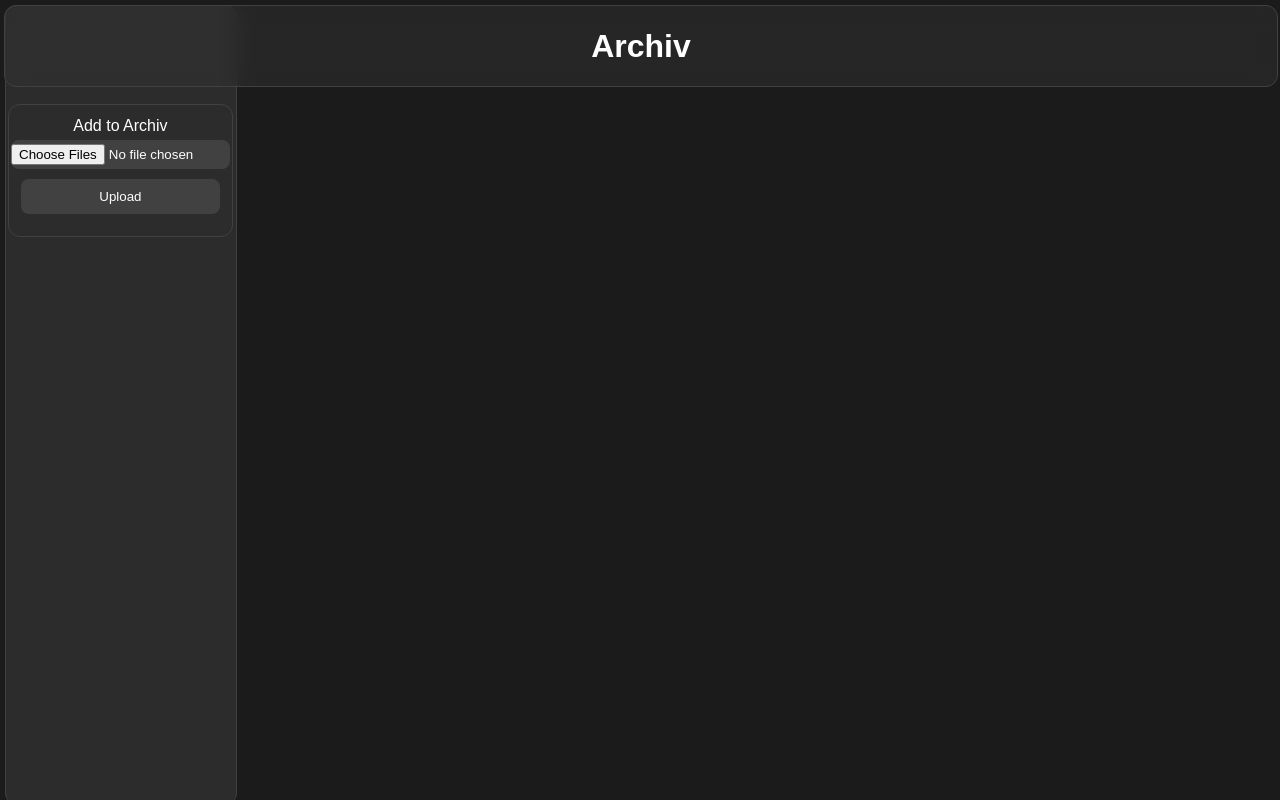
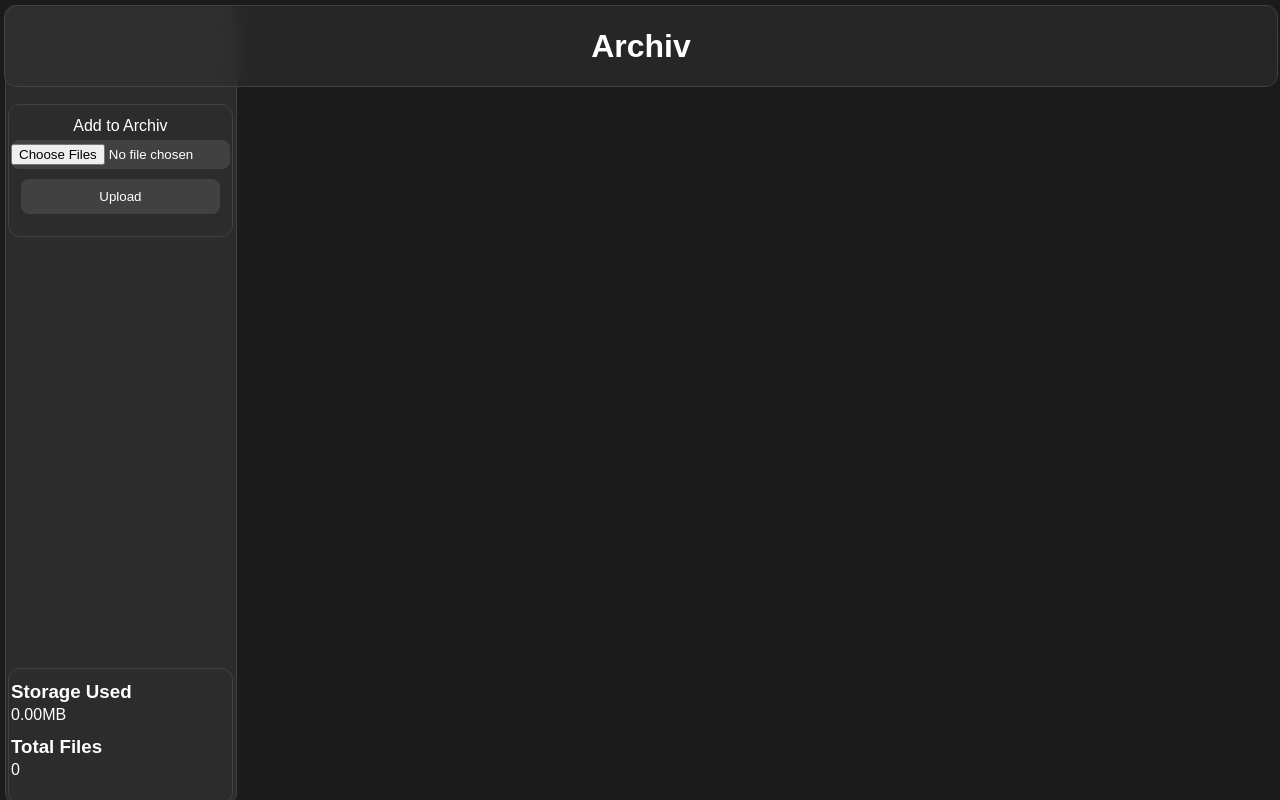
Before and after one commit to nishindudu/Archiv, a Flask app: page / in a window 1280 px wide. Run offline with Flask 3, Linux system fonts and the light colour scheme; data that the repository does not hold is empty; some libraries are stand-ins or nearby versions.

Commit message:
Add storage used and total file count

```diff
--- a/frontend/static/main.js
+++ b/frontend/static/main.js
@@ -98,7 +98,7 @@ async function addFile() {
     files = document.getElementById("fileInput").files;
     if (files.length > 0) {
         for (const file of files) {
-            console.log("Selected file:", file.name);
+            // console.log("Selected file:", file.name);
             let formData = new FormData();
             formData.append("files", file);
 
@@ -115,6 +115,7 @@ async function addFile() {
     }
     document.getElementById("fileInput").value = '';
     loadMoreFiles();
+    getAppInfo();
 }
 
 async function deleteFile() {
@@ -216,10 +217,16 @@ async function getFileList(start=0, end=30) {
     maxFiles = maxFiles['count'];
 }
 
+let fetchTries = 101;
+
 async function loadMoreFiles() {
-    maxFiles = await fetch('/data/count')
-    maxFiles = await maxFiles.json();
-    maxFiles = maxFiles['count'];
+    fetchTries += 1;
+    if (fetchTries > 100) {
+        maxFiles = await fetch('/data/count')
+        maxFiles = await maxFiles.json();
+        maxFiles = maxFiles['count'];
+        fetchTries = 0;
+    }
     if (isLoading || loadedFiles === maxFiles) return;
     isLoading = true;
 
@@ -233,7 +240,13 @@ async function loadMoreFiles() {
             filediv.className = "file";
             filediv.onclick = () => openViewer(file['filename']);
             const thumbnailUrl = await getThumbnail(file['filename']);
-            filediv.innerHTML = `<img loading="lazy" src="${thumbnailUrl}" onerror="this.src='/static/icon/cloud-off.svg';this.classList.add('thumb-error');" alt="Thumbnail" class="thumbnail"><div class="filename">${file['filename']}</div>`;
+            const fname = file['filename'];
+            if (fname.length > 10) {
+                displayName = fname.substring(0, 10) + "..." + fname.substring(fname.length - 10);
+            } else {
+                displayName = fname;
+            }
+            filediv.innerHTML = `<img loading="lazy" src="${thumbnailUrl}" onerror="this.src='/static/icon/cloud-off.svg';this.classList.add('thumb-error');" alt="Thumbnail" class="thumbnail"><div class="filename" filename="${fname}">${displayName}</div>`;
             fileListDiv.appendChild(filediv);
         })();
     }
@@ -257,6 +270,20 @@ window.addEventListener("scroll", async function() {
     }
 }, true); //true to capture event from child elements
 
+
+async function getAppInfo() {
+    res = await fetch('/data/info');
+    res = await res.json();
+
+    storageElement = document.getElementById("storage-used");
+    totalFilesElement = document.getElementById("total-files");
+
+    storageElement.textContent = `${((res['storage_used']/1024/1024).toFixed(2))}MB`;
+    totalFilesElement.textContent = res['total_files'];
+}
+
+
 document.addEventListener("DOMContentLoaded", function() {
     getFileList();
+    getAppInfo();
 });
--- a/frontend/static/styles.css
+++ b/frontend/static/styles.css
@@ -138,6 +138,7 @@ body {
     border: #414141 1px solid;
     cursor: pointer;
     transition-duration: 0.2s;
+    animation: fadein 0.2s ease-in-out;
 }
 
 .file:hover {
@@ -172,11 +173,13 @@ body {
     min-width: 80vw;
     border-radius: 12px;
     border: #414141 1px solid;
-    background-color: #303030;
+    /* background-color: #303030; */
+    background-color: #303030c5;
     display: flex;
     flex-direction: column;
     align-items: center;
     text-align: center;
+    animation: fadein 0.2s ease-in-out;
 }
 
 .viewer-head {
@@ -213,7 +216,7 @@ body {
 
 #viewer-content img, #viewer-content video {
     max-width: clamp(300px, 80vw, 900px);
-    /* max-height: 80%; */
+    max-height: clamp(500px, 70vh, 900px);
     /* width: 90%; */
     border-radius: 12px;
     border: #414141 1px solid;
@@ -298,3 +301,32 @@ button {
 .viewer-error {
     height: 64vh !important;
 }
+
+.app-info {
+    display: flex;
+    flex-direction: column;
+}
+
+.app-info h3 {
+    margin: 0;
+    margin-bottom: 3px;
+}
+
+.app-info span {
+    font-size: 1em;
+    /* margin-bottom: 10px; */
+}
+
+.app-info div {
+    margin-bottom: 12px;
+}
+
+@-webkit-keyframes fadein {
+    from {bottom: 0; opacity: 0;}
+    to {bottom: 18px; opacity: 1;}
+}
+
+@keyframes fadein {
+    from {bottom: 0; opacity: 0;}
+    to {bottom: 18px; opacity: 1;}
+}
--- a/frontend/templates/index.html
+++ b/frontend/templates/index.html
@@ -17,6 +17,16 @@
                 <label for="fileInput">Add to Archiv</label>
                 <input type="file" id="fileInput" multiple>
                 <button onclick="addFile()">Upload</button>
+            </div>
+            <div class="app-info sidebar-item">
+                <div>
+                    <h3>Storage Used</h3>
+                    <span id="storage-used">Calculating...</span>
+                </div>
+                <div>
+                    <h3>Total Files</h3>
+                    <span id="total-files">0</span>
+                </div>
             </div>
         </div>
         <div class="content" id="file-list">
--- a/main.py
+++ b/main.py
@@ -221,5 +221,18 @@ def get_thumbnail(filename):
     else:
         return jsonify({"error": "Thumbnail not found"}), 404
 
+
+@app.route('/data/info', methods=['GET'])
+def get_info():
+    storage = Storage()
+    data = storage.get_file_list()
+    total_files = len(data)
+    total_size = sum(entry['file_size'] for entry in data)
+    print(f"Total files: {total_files}, Total size: {total_size} bytes")
+    return jsonify({
+        "storage_used": total_size,
+        "total_files": total_files,
+    })
+
 if __name__ == '__main__':
-    app.run(debug=True)
+    app.run(host='0.0.0.0', debug=True)
```
